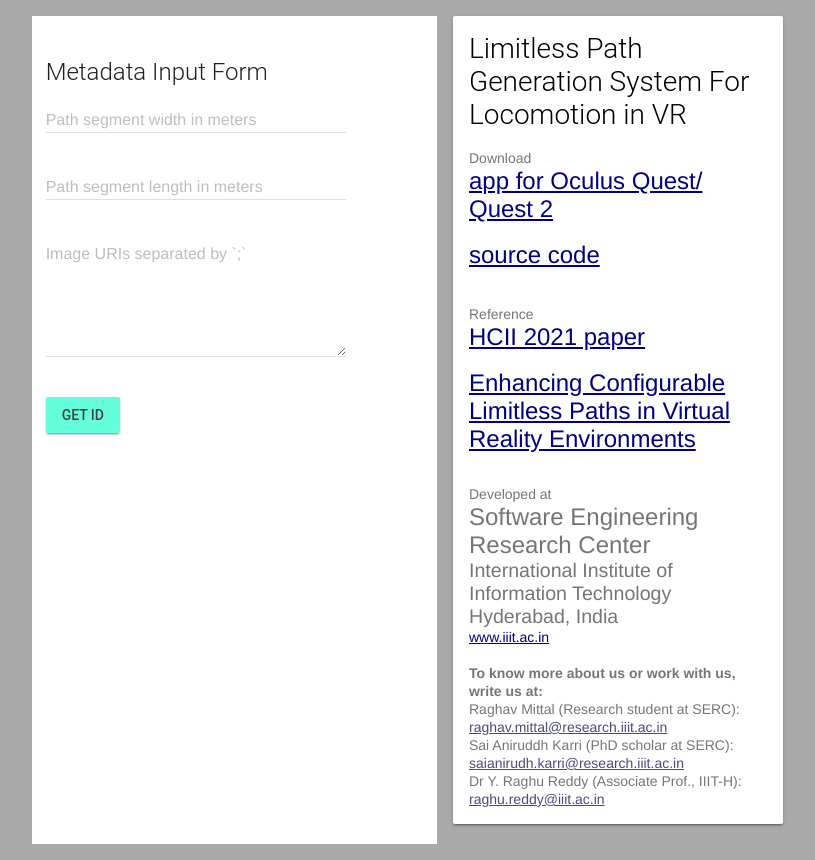
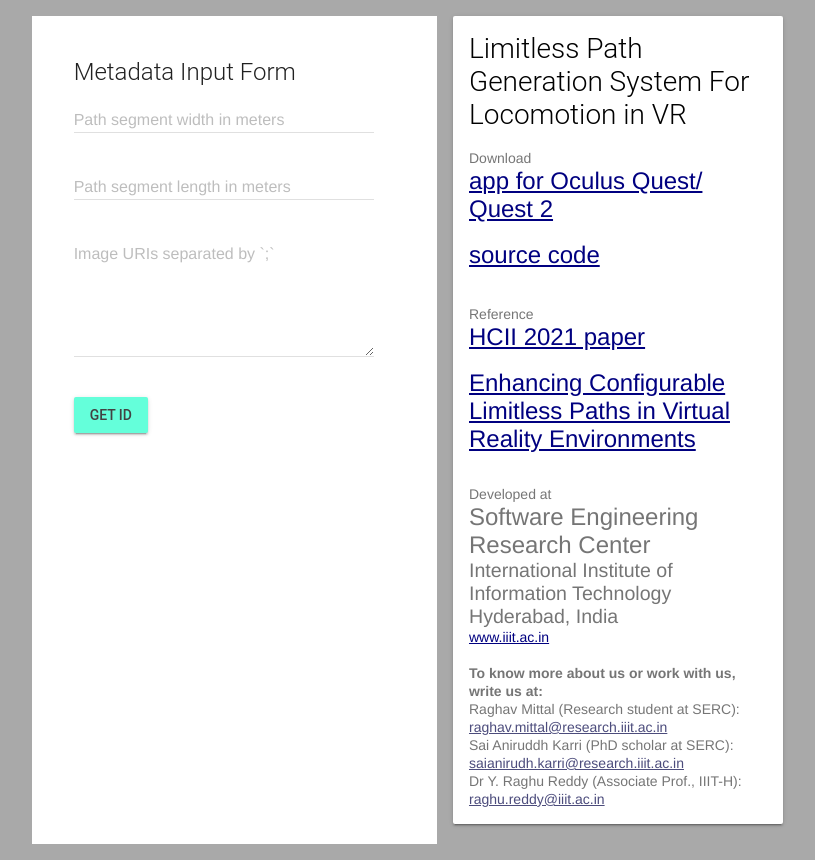
Before and after one commit to raghavmittal101/metadataInputSystem, a Flask app: page / in a window 1280 px wide. Shown: the whole page, without its empty margins (195-1010 px from the left). Run offline with Flask 2, Linux system fonts and the light colour scheme; some libraries are stand-ins or nearby versions.

Commit message:
Update base.html

```diff
--- a/templates/base.html
+++ b/templates/base.html
@@ -27,7 +27,7 @@
           <!-- first cell -------- -->
 					<div class="mdl-cell mdl-cell--2-col"></div>
           <!-- second cell -------- -->
-					<div class="mdl-cell mdl-cell--4-col" style="background-color: white; padding: 3em 3em 1em 1em;">
+					<div class="mdl-cell mdl-cell--4-col" style="background-color: white; padding: 3em 3em 1em 3em;">
 						<h2 class="mdl-card__title-text"> Metadata Input Form </h2>
 						<form method="POST">
 							<div class="mdl-textfield mdl-js-textfield">
```
